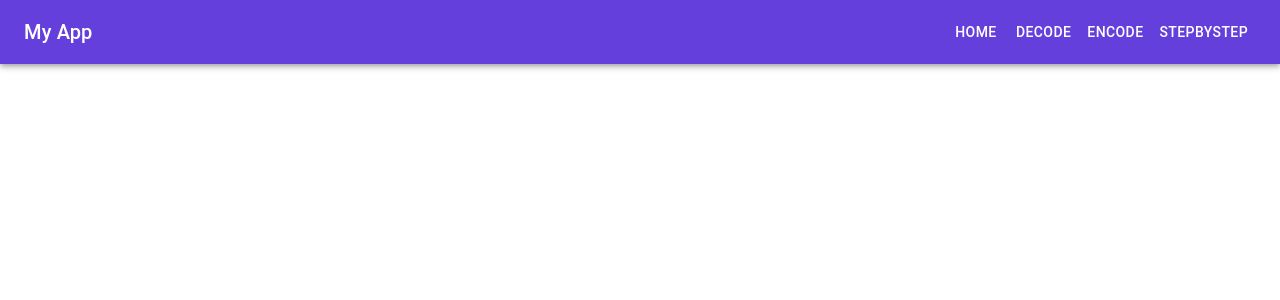
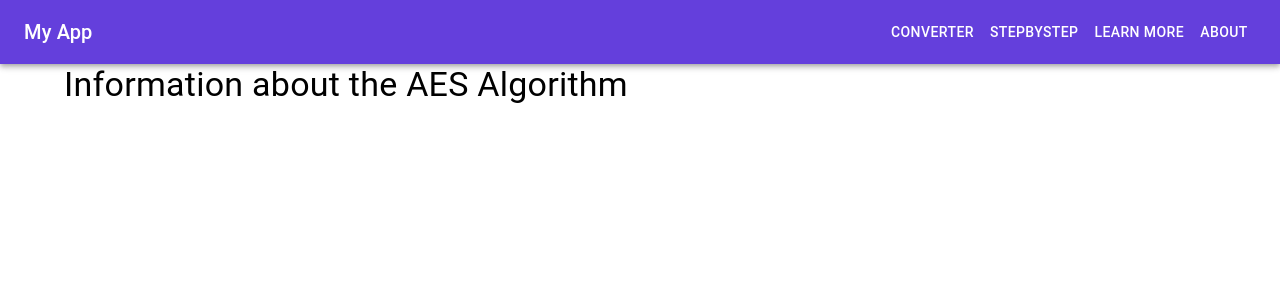
Before and after one commit to Angeliki-Alexop/learn_aes, a React (Vite) app: page /learn_aes/LearnMore in a window 1280 px wide. Shown: the top 300 px of the page. Built offline with nearby package versions, Linux system fonts and the light colour scheme.

Commit message:
Rename pages

```diff
--- a/src/App.jsx
+++ b/src/App.jsx
@@ -1,9 +1,9 @@
 import React from 'react';
 import { BrowserRouter as Router, Route, Routes } from 'react-router-dom';
 import Navbar from './components/Navbar';
-import Home from './pages/Home';
-import Decode from './pages/Decode';
-import Encode from './pages/Encode';
+import Converter from './pages/Converter';
+import LearnMore from './pages/LearnMore';
+import About from './pages/About';
 import StepByStep from './pages/StepByStep';
 // import Incremental from './pages/Incremental';
 import './styles/styles.css';
@@ -12,10 +12,10 @@ function App() {
     <Router basename="/learn_aes">
       <Navbar />
       <Routes>
-        <Route path="/" element={<Home />} />
-        <Route path="/decode" element={<Decode />} />
-        <Route path="/encode" element={<Encode />} />
+        <Route path="/" element={<Converter />} />
         <Route path="/step-by-step" element={<StepByStep />} />
+        <Route path="/LearnMore" element={<LearnMore />} />
+        <Route path="/About" element={<About />} />
         {/* <Route path="/incremental" element={<Incremental />} /> */}
       </Routes>
     </Router>
--- a/src/components/Navbar.jsx
+++ b/src/components/Navbar.jsx
@@ -29,17 +29,18 @@ function Navbar() {
           </Typography>
           <Box sx={{ display: { xs: "none", md: "flex" } }}>
             <Button component={Link} to="/" color="inherit">
-              Home
-            </Button>
-            <Button component={Link} to="/decode" color="inherit">
-              Decode
-            </Button>
-            <Button component={Link} to="/encode" color="inherit">
-              Encode
+              Converter
             </Button>
             <Button component={Link} to="/step-by-step" color="inherit">
               StepByStep
             </Button>
+            <Button component={Link} to="/LearnMore" color="inherit">
+              Learn More
+            </Button>
+            <Button component={Link} to="/About" color="inherit">
+              About
+            </Button>
+
             {/* <Button component={Link} to="/incremental" color="inherit">Incremental</Button> */}
           </Box>
           <Box sx={{ display: { xs: "flex", md: "none" } }}>
--- a/src/pages/Decode.jsx
+++ b/src/pages/About.jsx
@@ -1,14 +1,14 @@
 import React from "react";
 import { Container, Typography } from "@mui/material";
 
-function Decode() {
+function About() {
   return (
     <Container>
       <Typography variant="h4" component="h1" gutterBottom>
-        Decode Page
+        Information about the Thesis
       </Typography>
     </Container>
   )
 }
 
-export default Decode;
+export default About;
--- a/src/pages/Encode.jsx
+++ b/src/pages/Converter.jsx
@@ -1,14 +1,14 @@
 import React from "react";
 import { Container, Typography } from "@mui/material";
 
-function Encode() {
+function Converter() {
   return (
     <Container>
       <Typography variant="h4" component="h1" gutterBottom>
-        Encode Page
+        Encryption & Decryption Tool
       </Typography>
     </Container>
   )
 }
 
-export default Encode;
+export default Converter;
--- a/src/pages/Home.jsx
+++ b/src/pages/LearnMore.jsx
@@ -1,14 +1,14 @@
 import React from "react";
 import { Container, Typography } from "@mui/material";
 
-function Home() {
+function LearnMore() {
   return (
     <Container>
       <Typography variant="h4" component="h1" gutterBottom>
-        Home Page
+        Information about the AES Algorithm
       </Typography>
     </Container>
   )
 }
 
-export default Home;
+export default LearnMore;
```
